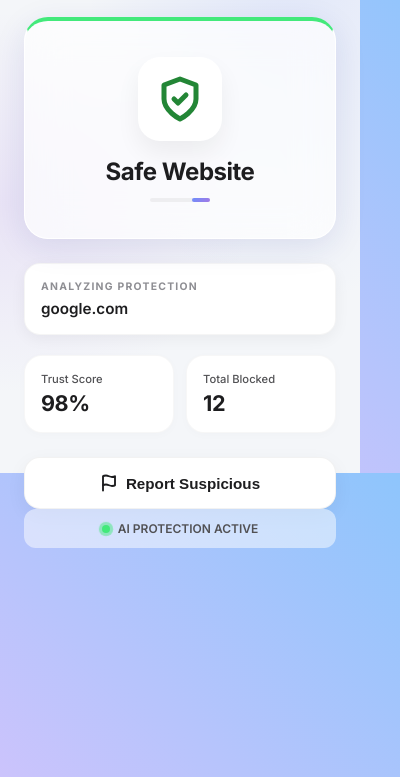
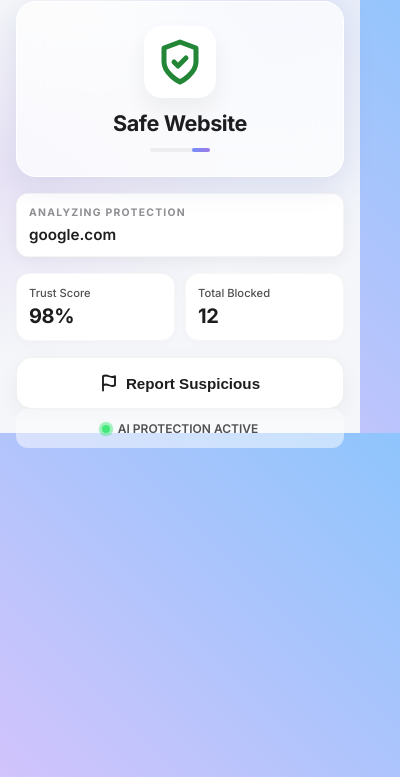
Before and after one commit to Vatsalposty/anti-phishing-backend, a browser extension: page extension/popup/popup.html in a window 400 px wide. Shown: the part 67-844 px from the top of the page. Drawn offline with Linux system fonts and the light colour scheme.

Commit message:
fix: eliminate popup scrolling and ensure settings button reliability

```diff
--- a/extension/popup/popup.css
+++ b/extension/popup/popup.css
@@ -23,10 +23,12 @@
 
 body {
     width: 360px;
-    height: 540px;
+    height: 500px;
+    /* Reduced from 540px */
     font-family: 'Inter', -apple-system, BlinkMacSystemFont, sans-serif;
     color: var(--text-main);
     overflow: hidden;
+    /* Ensure no scrollbars */
     background: linear-gradient(45deg, #e0c3fc, #8ec5fc);
 }
 
@@ -34,14 +36,11 @@ body {
     width: 100%;
     height: 100%;
     position: relative;
-    padding: 24px;
+    padding: 16px;
+    /* Reduced from 24px */
     display: flex;
     flex-direction: column;
     /* Premium Mesh Gradient */
-    background:
-        radial-gradient(at 0% 0%, hsla(253, 16%, 7%, 1) 0, transparent 50%),
-        radial-gradient(at 50% 0%, hsla(225, 39%, 30%, 1) 0, transparent 50%),
-        radial-gradient(at 100% 0%, hsla(339, 49%, 30%, 1) 0, transparent 50%);
     background: #f4f6f9;
     background-image:
         radial-gradient(at 80% 0%, rgba(110, 142, 251, 0.15) 0px, transparent 50%),
@@ -49,18 +48,17 @@ body {
     transition: all 0.5s ease;
 }
 
-.container.phishing-bg {
-    background: #fff0f0;
-    background-image: radial-gradient(at 50% 50%, rgba(245, 87, 108, 0.1) 0%, transparent 70%);
-}
+/* ... existing container.phishing-bg ... */
 
 /* Header */
 header {
     display: flex;
     justify-content: space-between;
     align-items: center;
-    margin-bottom: 24px;
-    z-index: 2;
+    margin-bottom: 16px;
+    /* Reduced from 24px */
+    z-index: 10;
+    /* Increased z-index to ensure clickability */
 }
 
 .logo {
@@ -103,49 +101,43 @@ header {
     background: rgba(255, 255, 255, 0.7);
     backdrop-filter: blur(20px);
     border: 1px solid white;
-    border-radius: 24px;
-    padding: 36px 20px;
+    border-radius: 20px;
+    /* Slightly reduced radius */
+    padding: 24px 16px;
+    /* Reduced padding from 36px 20px */
     text-align: center;
-    margin-bottom: 24px;
+    margin-bottom: 16px;
+    /* Reduced from 24px */
     box-shadow: var(--shadow-soft);
     position: relative;
     transition: transform 0.3s ease, border-color 0.3s ease;
 }
 
-.status-card:hover {
-    transform: translateY(-2px);
-}
-
-.status-card.safe {
-    border-top: 4px solid #43e97b;
-}
-
-.status-card.phishing {
-    border-top: 4px solid #f5576c;
-    background: rgba(255, 230, 230, 0.7);
-}
+/* ... existing hover/safe/phishing styles ... */
 
 .status-icon {
     display: inline-flex;
-    padding: 18px;
+    padding: 12px;
+    /* Reduced from 18px */
     background: white;
-    border-radius: 22px;
+    border-radius: 18px;
+    /* Slightly reduced */
     box-shadow: 0 12px 24px rgba(0, 0, 0, 0.06);
-    margin-bottom: 16px;
+    margin-bottom: 12px;
+    /* Reduced from 16px */
     color: #238636;
     transition: all 0.3s ease;
 }
 
-.status-card.phishing .status-icon {
-    color: #f5576c;
-    box-shadow: 0 12px 24px rgba(245, 87, 108, 0.15);
-}
+/* ... existing status-icon phishing styles ... */
 
 .status-card h2 {
-    font-size: 1.5rem;
+    font-size: 1.35rem;
+    /* Slightly reduced font size */
     font-weight: 800;
     letter-spacing: -0.02em;
-    margin-bottom: 8px;
+    margin-bottom: 6px;
+    /* Reduced from 8px */
 }
 
 /* Scanner Animation */
@@ -186,9 +178,12 @@ header {
 /* URL Box */
 .url-box {
     background: white;
-    padding: 16px;
-    border-radius: 16px;
-    margin-bottom: 20px;
+    padding: 12px;
+    /* Reduced from 16px */
+    border-radius: 12px;
+    /* Reduced from 16px */
+    margin-bottom: 16px;
+    /* Reduced from 20px */
     border: 1px solid rgba(0, 0, 0, 0.04);
     box-shadow: var(--shadow-card);
 }
@@ -217,14 +212,18 @@ header {
 .stats-grid {
     display: grid;
     grid-template-columns: 1fr 1fr;
-    gap: 12px;
-    margin-bottom: 24px;
+    gap: 10px;
+    /* Reduced from 12px */
+    margin-bottom: 16px;
+    /* Reduced from 24px */
 }
 
 .stat-card {
     background: white;
-    padding: 16px;
-    border-radius: 18px;
+    padding: 12px;
+    /* Reduced from 16px */
+    border-radius: 14px;
+    /* Reduced from 18px */
     border: 1px solid rgba(0, 0, 0, 0.03);
     box-shadow: 0 2px 10px rgba(0, 0, 0, 0.02);
     text-align: left;
@@ -239,7 +238,8 @@ header {
 }
 
 .stat-value {
-    font-size: 1.35rem;
+    font-size: 1.25rem;
+    /* Reduced from 1.35rem */
     font-weight: 800;
     color: var(--text-main);
     letter-spacing: -0.02em;
--- a/extension/popup/popup.js
+++ b/extension/popup/popup.js
@@ -52,15 +52,24 @@ document.addEventListener('DOMContentLoaded', async () => {
     }
 
     // Settings Button Listener
+    // Settings Button Listener
     const settingsBtn = document.querySelector('.settings-icon');
     if (settingsBtn) {
-        settingsBtn.addEventListener('click', () => {
+        settingsBtn.addEventListener('click', (e) => {
+            console.log("Settings button clicked");
+            e.preventDefault(); // Prevent any default anchor behavior
+
             if (chrome.runtime.openOptionsPage) {
-                chrome.runtime.openOptionsPage();
+                chrome.runtime.openOptionsPage().catch(err => {
+                    console.error("openOptionsPage failed:", err);
+                    window.open(chrome.runtime.getURL('options/options.html'));
+                });
             } else {
                 window.open(chrome.runtime.getURL('options/options.html'));
             }
         });
+    } else {
+        console.error("Settings button not found in DOM");
     }
 
     document.getElementById('report-btn').addEventListener('click', async () => {
```
